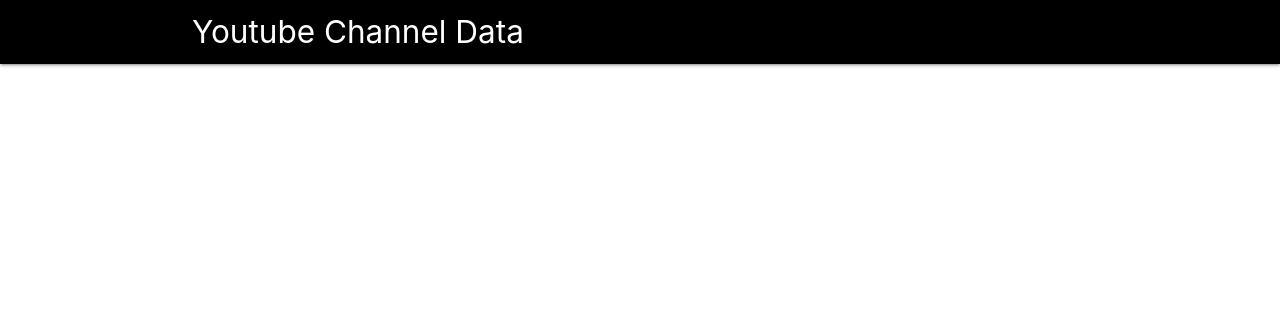
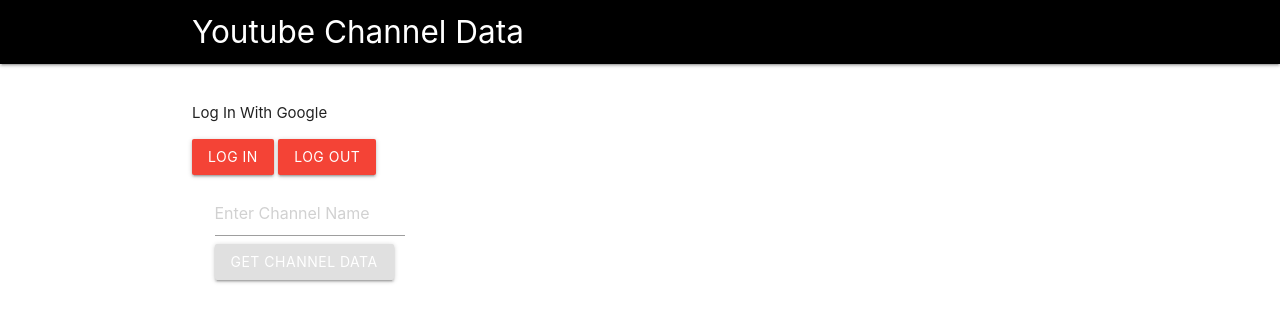
Before and after one commit to Goshufit/YouTube-API-And-Authentication, a plain HTML site: page index.html in a window 1280 px wide. Drawn offline with nearby package versions, Linux system fonts and the light colour scheme.

Commit message:
Add html buttons and inputs

```diff
--- a/index.html
+++ b/index.html
@@ -1,5 +1,6 @@
 <!DOCTYPE html>
 <html lang="en">
+
 <head>
     <meta charset="UTF-8">
     <meta http-equiv="X-UA-Compatible" content="IE=edge">
@@ -7,19 +8,49 @@
     <title>YouTube Data</title>
     <link rel="stylesheet" href="https://cdnjs.cloudflare.com/ajax/libs/materialize/1.0.0/css/materialize.min.css">
 </head>
+
 <body>
-<nav class="black">
-    <div class="nav-wrapper">
+    <nav class="black">
+        <div class="nav-wrapper">
+            <div class="container">
+                <a href="#" class="brand-logo">Youtube Channel Data</a>
+            </div>
+        </div>
+    </nav>
+    <br>
+    <section>
         <div class="container">
-            <a href="#" class="brand-logo">Youtube Channel Data</a>
+            <p>Log In With Google</p>
+            <button class="btn red" id="authorize-button">Log In</button>
+            <button class="btn red" id="signout-button">Log Out</button>
+            <br>
+            <div id="content">
+                <div class="row">
+                    <div class="col s6">
+                        <form id="channel-form">
+                            <div class="input-field col s6">
+                                <input type="text" placeholder="Enter Channel Name" id="channel-input">
+                                <input type="submit" value="Get Channel Data" class="btn grey lighten-2">
+                            </div>
+                        </form>
+                    </div>
+                    <div id="channel-data" class="col s6"></div>
+                </div>
+                <div class="row" id="video-container">
+
+                </div>
+            </div>
         </div>
-    </div>
-</nav>
+    </section>
 
 
     <script src="https://cdnjs.cloudflare.com/ajax/libs/materialize/1.0.0/js/materialize.min.js"></script>
+<script src="script.js"></script>
+<script async defer src="https://apis.google.com/js/api.js" onload="this.onload=function()"></script>
+
+
 </body>
 
-<script src="script.js"></script>
+
 
 </html>
```
